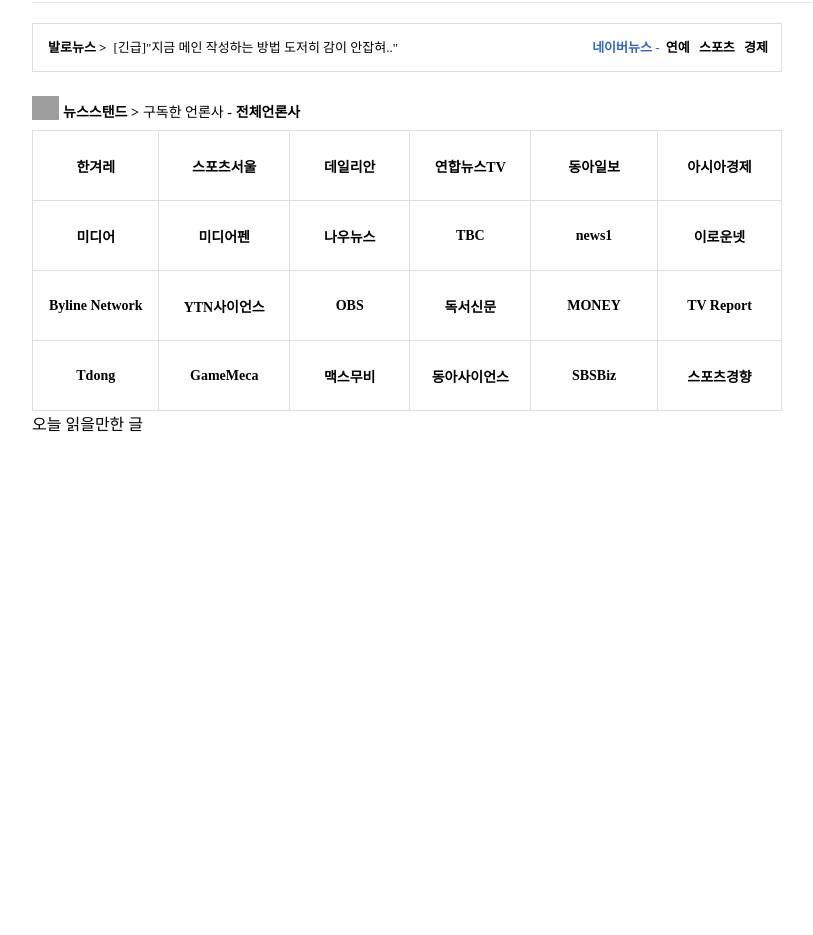
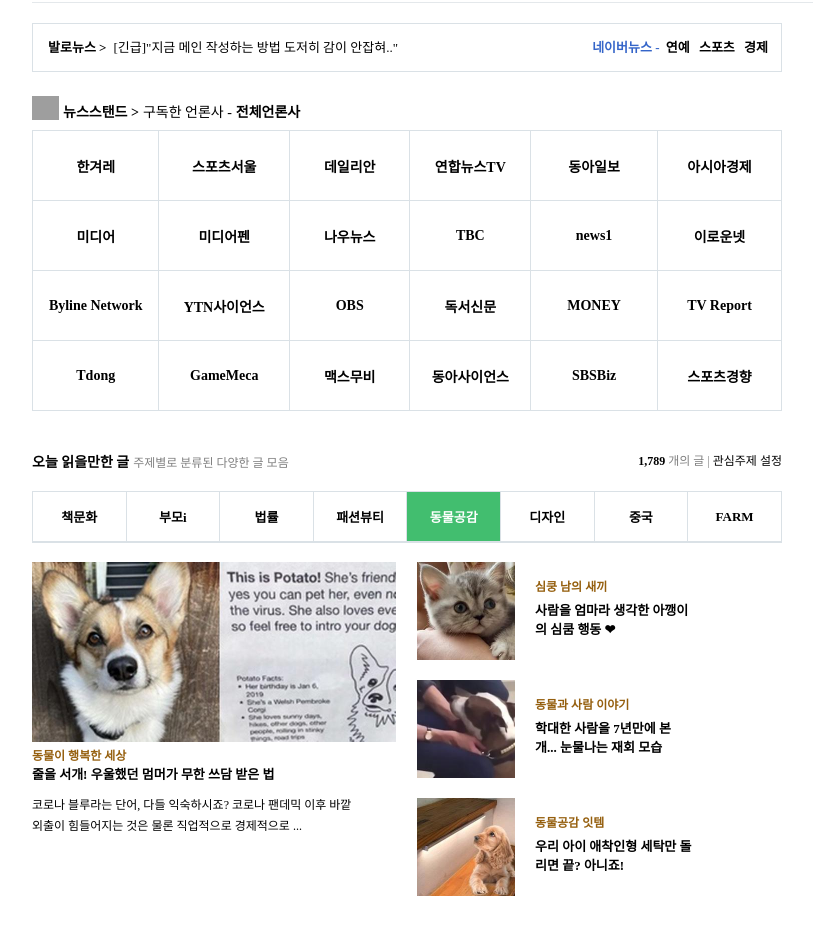
Before and after one commit to artemi13221/html-css-study, a plain HTML site: page clone/naverclone.html in a window 1280 px wide. Shown: the part 217-1152 px from the top of the page, without its empty margins (43-856 px from the left). Before the commit the page ends 800 px from the top, so only its background shows below. Drawn offline with Linux system fonts and the light colour scheme; grey boxes are pictures that could not be loaded.

Commit message:
Clone naver-main

```diff
--- a/clone/naverclone.css
+++ b/clone/naverclone.css
@@ -225,7 +225,13 @@
 
 div#main-left-side {
   width: 750px;
-  padding: 20px 0 20px 0
+  padding: 20px 0 20px 0;
+  float: left;
+}
+
+div#main-right-side {
+  float: right;
+  width: 350px;
 }
 
 div#main-news {
@@ -301,3 +307,131 @@
   text-align: center;
   border: 1px solid #dae1e6
 }
+
+#main-today-recommand-post {
+  margin-top: 40px;
+  position: relative;
+}
+#main-today-recommand-post-setting {
+  position: absolute;
+  top: 0;
+  right: 0;
+  font-size: 12px;
+}
+
+.main-today-recommand-post-title {
+  font-size: 14px;
+  font-weight: 700;
+}
+
+.main-today-recommand-post-subtitle {
+  font-size: 12px;
+  color: gray;
+}
+
+.main-today-recommand-post-setting-number {
+  font-weight: 700;
+}
+
+.main-today-recommand-post-setting-gle {
+  color: gray;
+}
+
+.main-today-recommand-post-setting-favorite-setting {
+  font-weight: 500;
+}
+
+#main-today-recommand-post-table {
+  margin-top: 20px;
+}
+
+#main-today-recommand-post-table > table {
+  border-collapse: collapse;
+  width: 750px;
+}
+
+#main-today-recommand-post-table > table td {
+  border: 1px solid #dae1e6;
+  text-align: center;
+  width: 94px;
+  height: 50px;
+  font-size: 13px;
+  font-weight: 600;
+}
+
+.main-today-recommand-post-animal {
+  background-color: #42be6f;
+  color: #FFF;
+}
+
+#main-today-recommand-post-main {
+  border-bottom: 1px solid #dae1e6;
+}
+
+#main-today-recommand-post-topviewer {
+  padding: 20px 0 10px 0;
+  float: left;
+  width: 325px;
+}
+
+.post-topviewer-maintitle {
+  color: #955f0e;
+  font-size: 12px;
+  font-weight: 600;
+  margin-top: 10px;
+}
+
+.post-topviewer-subtitle {
+  font-size: 13px;
+  font-weight: 600;
+}
+
+.post-topviewer-content {
+  font-size: 12px;
+  max-height: 42px;
+  line-height: 21px;
+  overflow: hidden;
+}
+
+#main-today-recommand-post-inner {
+  float: left;
+  padding: 20px 0 10px 60px;
+}
+.post-inner-picture {
+  float: left;
+}
+
+.post-inner-maintitle {
+  width: 218px;
+  float: left;
+  color: #955f0e;
+  font-size: 12px;
+  font-weight: 600;
+  margin-left: 20px;
+  margin-top: 15px;
+}
+
+.post-inner-subtitle {
+  width: 160px;
+  float: left;
+  font-size: 13px;
+  font-weight: 600;
+  margin-left: 20px;
+  margin-top: 5px;
+}
+
+div#main-today-recommand-post-secview {
+  width: 364px;
+  height: 98px;
+  margin-bottom: 20px;
+}
+div#main-today-recommand-post-thridview {
+  width: 364px;
+  height: 98px;
+  margin-bottom: 20px;
+}
+div#main-today-recommand-post-fourview {
+  width: 364px;
+  height: 98px;
+  margin-bottom: 20px;
+}
--- a/clone/naverclone.html
+++ b/clone/naverclone.html
@@ -137,11 +137,60 @@
         </div>
       </div>
       <div id="main-today-recommand-post">
-        오늘 읽을만한 글
+        <span class="main-today-recommand-post-title">오늘 읽을만한 글</span>
+        <span class="main-today-recommand-post-subtitle">주제별로 분류된 다양한 글 모음</span>
+        <div id="main-today-recommand-post-setting">
+          <span class="main-today-recommand-post-setting-number">1,789</span>
+          <span class="main-today-recommand-post-setting-gle">개의 글 | </span>
+          <span class="main-today-recommand-post-setting-favorite-setting">관심주제 설정</span>
+        </div>
+        <div id="main-today-recommand-post-table">
+          <span></span>
+          <table>
+            <tr>
+              <td>책문화</td>
+              <td>부모i</td>
+              <td>법률</td>
+              <td>패션뷰티</td>
+              <td class="main-today-recommand-post-animal">동물공감</td>
+              <td>디자인</td>
+              <td>중국</td>
+              <td>FARM</td>
+            </tr>
+          </table>
+          <span></span>
+        </div>
+        <div id="main-today-recommand-post-main">
+          <div id="main-today-recommand-post-topviewer">
+            <img src="./cropImg_728x360_57908828723827889.jpeg" alt="우울했던 멈머가 무한 쓰담 받은 법" width="364" height="180" />
+            <span class="post-topviewer-maintitle">동물이 행복한 세상</span><br />
+            <span class="post-topviewer-subtitle">줄을 서개! 우울했던 멈머가 무한 쓰담 받은 법</span>
+            <span><p class="post-topviewer-content">코로나 블루라는 단어, 다들 익숙하시죠? 코로나 팬데믹 이후 바깥 외출이 힘들어지는 것은 물론 직업적으로 경제적으로 ...</p></span>
+          </div>
+          <div id="main-today-recommand-post-inner">
+            <div id="main-today-recommand-post-secview">
+              <img class="post-inner-picture" src="./cropImg_196x196_57928690218287149.jpeg" alt="사람을 엄마라 생각한 아깽이의 심쿰 행동 ❤" width="98" height="98" />
+              <span class="post-inner-maintitle">심쿵 남의 새끼</span>
+              <span class="post-inner-subtitle">사람을 엄마라 생각한 아깽이의 심쿰 행동 ❤</span>
+            </div>
+            <div id="main-today-recommand-post-thridview">
+              <img class="post-inner-picture" src="./cropImg_196x196_57909413492815557.jpeg" alt="학대한 사람을 7년만에 본 개... 눈물나는 재회 모습" width="98" height="98" />
+              <span class="post-inner-maintitle">동물과 사람 이야기</span>
+              <span class="post-inner-subtitle">학대한 사람을 7년만에 본 개... 눈물나는 재회 모습</span>
+            </div>
+            <div id="main-today-recommand-post-fourview">
+              <img class="post-inner-picture" src="./cropImg_196x196_57909325000565530.jpeg" alt="우리 아이 애착인형 세탁만 돌리면 끝? 아니죠!" width="98" height="98" />
+              <span class="post-inner-maintitle">동물공감 잇템</span>
+              <span class="post-inner-subtitle">우리 아이 애착인형 세탁만 돌리면 끝? 아니죠!</span>
+            </div>
+          </div>
+        </div>
       </div>
     </div>
     <div id="main-right-side">
+      <div id="main-login">
 
+      </div>
     </div>
   </main>
   <footer>
```
Also changed, not shown: clone/cropImg_196x196_57909325000565530.jpeg (added), clone/cropImg_196x196_57909413492815557.jpeg (added), clone/cropImg_196x196_57928690218287149.jpeg (added), clone/cropImg_728x360_57908828723827889.jpeg (added).
